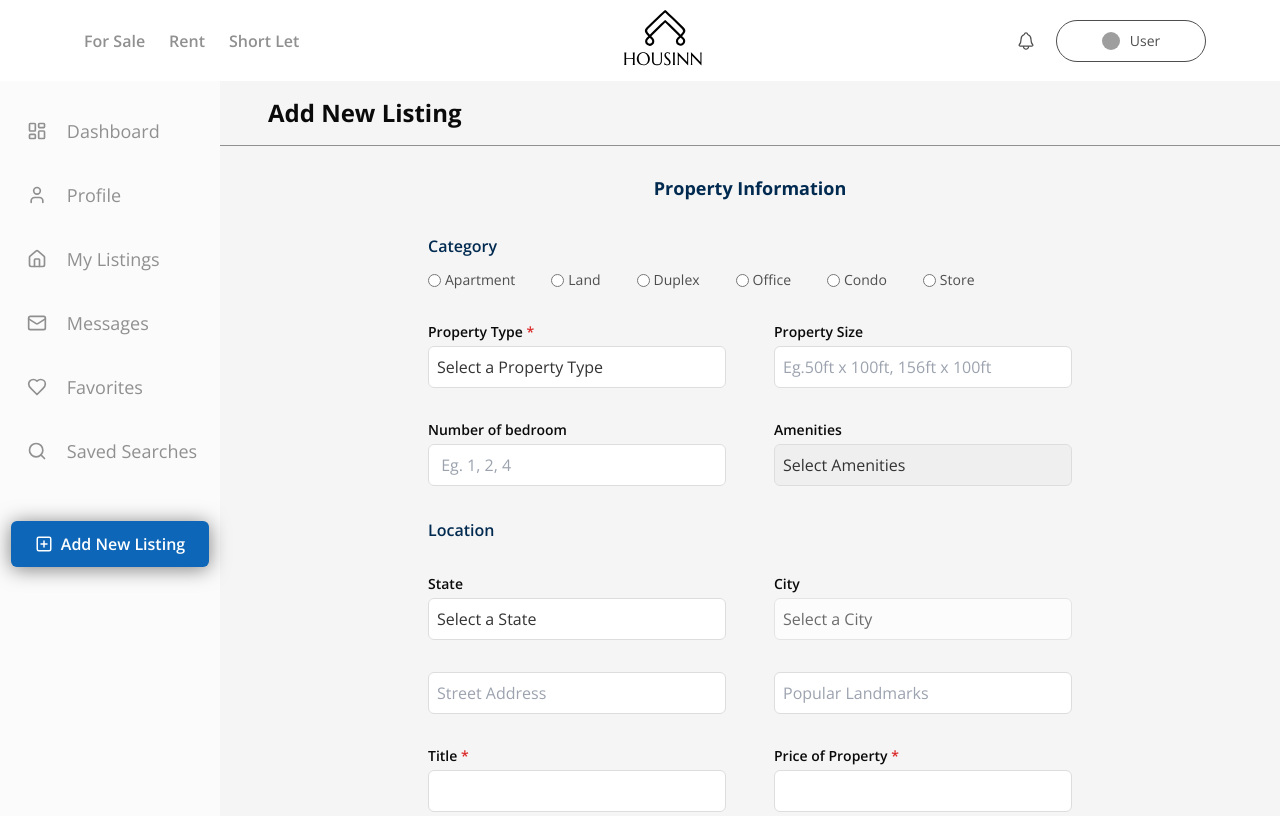
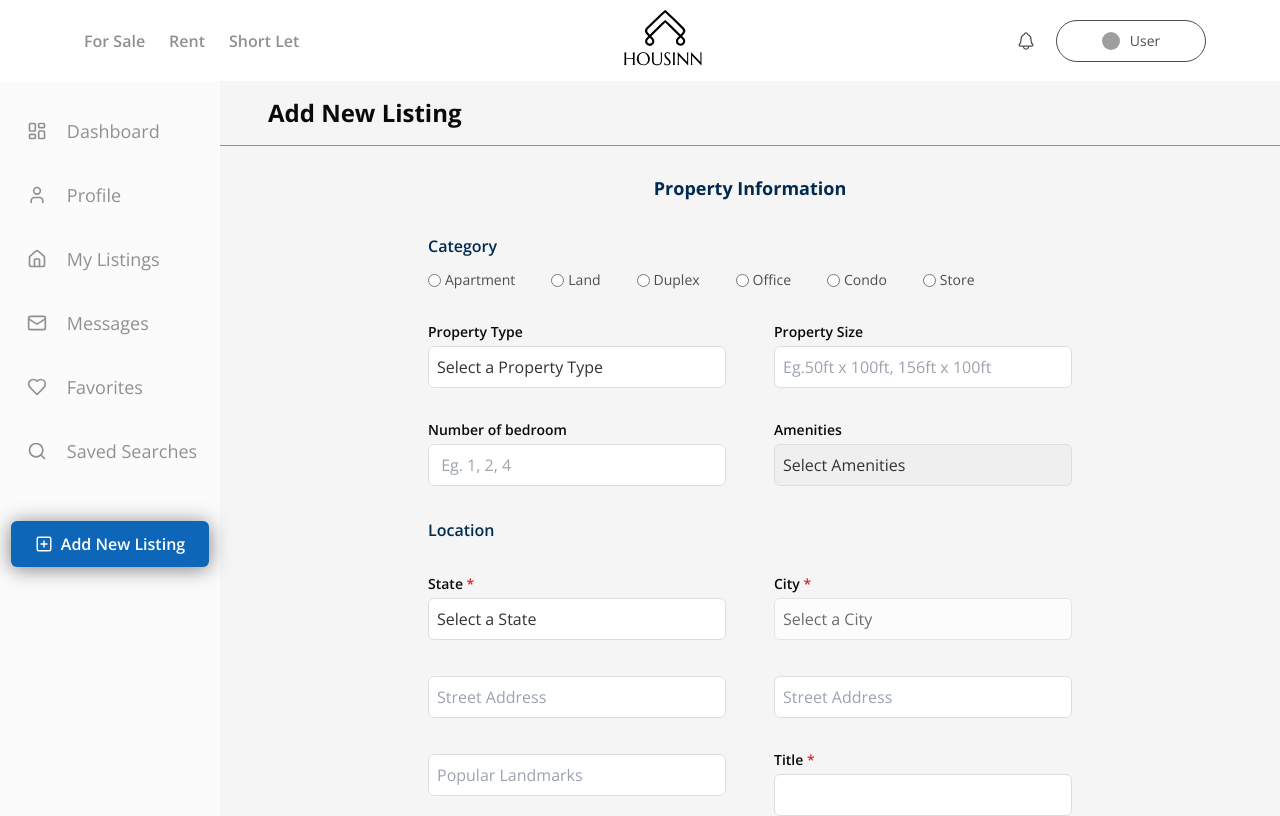
Before and after one commit to colloidOS/Housinn-for-Website, a Next.js app: page /dashboard/add-new-listing in a window 1280 px wide. Shown: the top 816 px of the page. Built offline with nearby package versions, Linux system fonts and the light colour scheme; grey boxes are pictures that could not be loaded.

Commit message:
refactor: implemented a better toast

```diff
--- /dev/null
+++ b/src/app/dashboard/add-new-listing/components/FormFieldWrapper.tsx
@@ -0,0 +1,66 @@
+import React from 'react';
+
+interface FormFieldWrapperProps {
+  label: string;
+  required?: boolean;
+  children: React.ReactNode;
+}
+
+export const FormFieldWrapper: React.FC<FormFieldWrapperProps> = ({ label, required = false, children }) => {
+  return (
+    <div className="flex flex-col gap-1 col-span-2 md:col-span-1 w-full">
+      <label className="text-sm font-semibold">
+        {label} {required && <span className="text-red-600">*</span>}
+      </label>
+      <div className="relative">
+        {children}
+      </div>
+    </div>
+  );
+};
+interface SectionWrapperProps {
+    title: string;
+    children: React.ReactNode;
+  }
+
+ export const SectionWrapper: React.FC<SectionWrapperProps> = ({ title, children }) => (
+    <section className="grid grid-cols-1 md:grid-cols-2 gap-x-12 gap-y-8 w-full">
+      <h2 className="font-bold text-lg text-primary text-center col-span-2">{title}</h2>
+      {children}
+    </section>
+  );
+
+
+interface WrapperProps {
+  title: string;
+  children: React.ReactNode;
+}
+
+export const Wrapper: React.FC<WrapperProps> = ({ title, children }) => {
+  return (
+    <div className="w-full flex flex-col gap-5 bg-background-2">
+      <h1 className="py-4 px-12 text-2xl font-bold border-b border-gray-500">
+        {title}
+      </h1>
+      {children}
+    </div>
+  );
+};
+
+
+
+interface FormWrapperProps {
+  onSubmit: (e: React.FormEvent<HTMLFormElement>) => void;
+  children: React.ReactNode;
+}
+
+export const FormWrapper: React.FC<FormWrapperProps> = ({ onSubmit, children }) => {
+  return (
+    <form
+      className="flex flex-col gap-16 items-center justify-center px-6 pt-2 pb-10 md:px-20 xl:px-52 w-full"
+      onSubmit={onSubmit}
+    >
+      {children}
+    </form>
+  );
+};
--- a/src/app/dashboard/add-new-listing/page.tsx
+++ b/src/app/dashboard/add-new-listing/page.tsx
@@ -16,6 +16,12 @@ import { AddNewListings } from "@/types";
 import { toast } from "sonner";
 import axios from "axios";
 import { TailSpin } from "react-loader-spinner";
+import {
+  FormFieldWrapper,
+  FormWrapper,
+  SectionWrapper,
+  Wrapper,
+} from "./components/FormFieldWrapper";
 
 function AddNewListing() {
   const [loading, setLoading] = useState<boolean>(false); // State for loading
@@ -147,19 +153,12 @@ function AddNewListing() {
     router.push("/dashboard");
   };
   return (
-    <div className="w-full flex flex-col gap-5 bg-background-2">
-      <h1 className="py-4 px-12 text-2xl font-bold border-b border-gray-500">
-        Add New Listing
-      </h1>
-      <form
-        className="flex flex-col gap-16 items-center justify-center px-6 pt-2 pb-10 md:px-20 xl:px-52 w-full"
-        onSubmit={handleSubmit}
-      >
-        <section className="grid grid-cols-1 md:grid-cols-2 gap-x-12 gap-y-8 w-full">
-          <h2 className="font-bold text-lg text-primary text-center col-span-2">
-            Property Information
-          </h2>
+    <Wrapper title="Add New Listing">
+      <FormWrapper onSubmit={handleSubmit}>
 
+
+
+        <SectionWrapper title="Property Information">
           <div className="flex flex-col gap-3 col-span-2">
             <h1 className="font-semibold text-base text-primary">Category</h1>
             <div className="flex gap-9 text-gray-600 w-full">
@@ -186,12 +185,7 @@ function AddNewListing() {
               ))}
             </div>
           </div>
-
-          <div className="flex flex-col gap-1">
-            <label className="text-sm font-semibold">
-              Property Type <span className="text-red-600">*</span>
-            </label>
-            <div className="relative">
+          <FormFieldWrapper label="Property Type">
             <select
               className="w-full bg-white p-2 border border-gray-300 rounded-md"
               name="type"
@@ -210,10 +204,8 @@ function AddNewListing() {
                 )
               )}
             </select>
-            </div>
-          </div>
-          <div className="flex flex-col gap-1">
-            <label className="text-sm font-semibold">Property Size</label>
+          </FormFieldWrapper>
+          <FormFieldWrapper label="Property Size">
             <input
               type="text"
               name="propertySize"
@@ -222,11 +214,8 @@ function AddNewListing() {
               value={formData.propertySize}
               onChange={handleChange}
             />
-          </div>
-
-          <div className="flex flex-col gap-1">
-            <label className="text-sm font-semibold">Number of bedroom</label>
-            <div className="relative">
+          </FormFieldWrapper>
+          <FormFieldWrapper label="Number of bedroom">
             <input
               type="number"
               name="bedroom"
@@ -235,11 +224,8 @@ function AddNewListing() {
               value={formData.bedroom}
               onChange={handleChange}
             />
-            </div>
-          </div>
-          <div className="flex flex-col gap-1">
-            <label className="text-sm font-semibold">Amenities</label>
-            <div className="relative">
+          </FormFieldWrapper>
+          <FormFieldWrapper label="Amenities">
             <select
               className="p-2 w-full border border-gray-300 rounded-md"
               name="amenities"
@@ -253,17 +239,14 @@ function AddNewListing() {
                 </option>
               ))}
             </select>
-            </div>
-          </div>
+          </FormFieldWrapper>
 
           <h2 className="text-base text-primary font-semibold col-span-2 ">
             Location
           </h2>
 
           {/* State Dropdown */}
-          <div className="flex flex-col gap-1">
-            <label className="text-sm font-semibold">State</label>
-            <div className="relative">
+          <FormFieldWrapper label="State" required>
             <select
               className="w-full bg-white p-2 border border-gray-300 rounded-md"
               name="state"
@@ -278,12 +261,8 @@ function AddNewListing() {
                 </option>
               ))}
             </select>
-            </div>
-          </div>
-
-          <div className="flex flex-col gap-1">
-            <label className="text-sm font-semibold">City</label>
-            <div className="relative">
+          </FormFieldWrapper>
+          <FormFieldWrapper label="City" required>
             <select
               className="w-full bg-white p-2 border border-gray-300 rounded-md"
               name="city"
@@ -300,10 +279,9 @@ function AddNewListing() {
                   </option>
                 ))}
             </select>
-            </div>
-          </div>
+          </FormFieldWrapper>
 
-          <div className="flex flex-col gap-1">
+          <FormFieldWrapper label="">
             <input
               type="text"
               name="address"
@@ -313,8 +291,19 @@ function AddNewListing() {
               value={formData.address}
               onChange={handleChange}
             />
-          </div>
-          <div className="flex flex-col gap-1">
+          </FormFieldWrapper>
+          <FormFieldWrapper label="">
+            <input
+              type="text"
+              name="address"
+              required
+              placeholder="Street Address"
+              className="p-2 w-full border border-gray-300 rounded-md"
+              value={formData.address}
+              onChange={handleChange}
+            />
+          </FormFieldWrapper>
+          <FormFieldWrapper label="">
             <input
               type="text"
               name="landmark"
@@ -322,12 +311,8 @@ function AddNewListing() {
               className="p-2 w-full border border-gray-300 rounded-md"
               onChange={handleChange}
             />
-          </div>
-
-          <div className="flex flex-col gap-1">
-            <label className="text-sm font-semibold">
-              Title <span className="text-red-600">*</span>
-            </label>
+          </FormFieldWrapper>
+          <FormFieldWrapper label="Title" required>
             <input
               type="text"
               name="title"
@@ -336,11 +321,8 @@ function AddNewListing() {
               value={formData.title}
               onChange={handleChange}
             />
-          </div>
-          <div className="flex flex-col gap-1">
-            <label className="text-sm font-semibold">
-              Price of Property <span className="text-red-600">*</span>
-            </label>
+          </FormFieldWrapper>
+          <FormFieldWrapper label="Price of Property" required>
             <input
               type="number"
               name="price"
@@ -349,10 +331,8 @@ function AddNewListing() {
               value={formData.price}
               onChange={handleChange}
             />
-          </div>
-
-          <div className="flex flex-col gap-1 col-span-2">
-            <label className="text-sm font-semibold">Description</label>
+          </FormFieldWrapper>
+          <FormFieldWrapper label="Description">
             <textarea
               name="description"
               className="p-2 w-full h-28 resize-none border border-gray-300 rounded-md"
@@ -360,8 +340,9 @@ function AddNewListing() {
               required
               onChange={handleChange}
             ></textarea>
-          </div>
-        </section>
+          </FormFieldWrapper>
+        </SectionWrapper>
+
         <section className="flex flex-col items-center">
           <div className="flex flex-col gap-8">
             <h2 className="text-lg font-bold text-center text-primary">
@@ -444,8 +425,9 @@ function AddNewListing() {
             )}
           </Button>
         </section>
-      </form>
-    </div>
+    ß
+      </FormWrapper>
+    </Wrapper>
   );
 }
 
```
Lines whose indentation alone changed are shown as unchanged.
